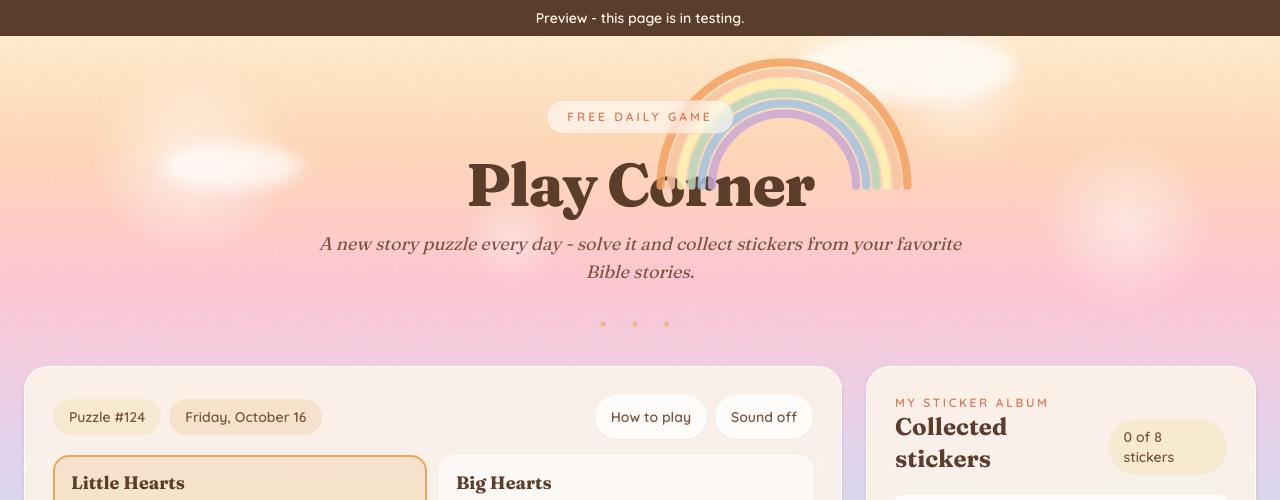
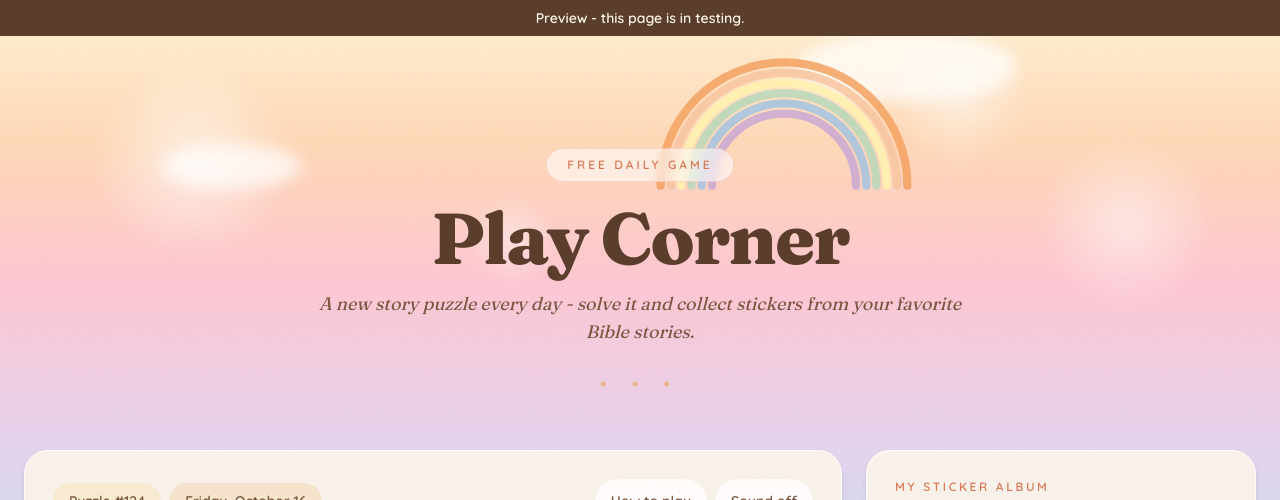
Before and after one commit to aithfulheartsbooks/bible-stories-site, a Next.js app: page /play in a window 1280 px wide. Shown: the top 500 px of the page. Built offline with nearby package versions, Linux system fonts and the light colour scheme.

Commit message:
Match play page rainbow header

```diff
--- a/app/play/page.tsx
+++ b/app/play/page.tsx
@@ -36,13 +36,13 @@ export default function PlayPage() {
         </div>
       )}
 
-      <header className="relative px-6 pb-5 pt-10 text-center sm:pb-6 sm:pt-16">
+      <header className="relative px-6 pb-12 pt-24 text-center sm:pt-28">
         <RainbowArc />
 
         <span className="mb-5 inline-block rounded-full border border-terracotta/20 bg-white/55 px-5 py-2 text-xs font-semibold uppercase tracking-[0.25em] text-terracotta backdrop-blur-sm">
           Free Daily Game
         </span>
-        <h1 className="font-display text-4xl font-extrabold leading-[1.05] tracking-tight text-chestnut sm:text-6xl">
+        <h1 className="font-display text-5xl font-extrabold leading-[1.05] tracking-tight text-chestnut sm:text-6xl md:text-7xl">
           Play Corner
         </h1>
         <p className="mx-auto mt-4 max-w-2xl font-display text-base italic text-chestnut-soft sm:text-lg">
```
